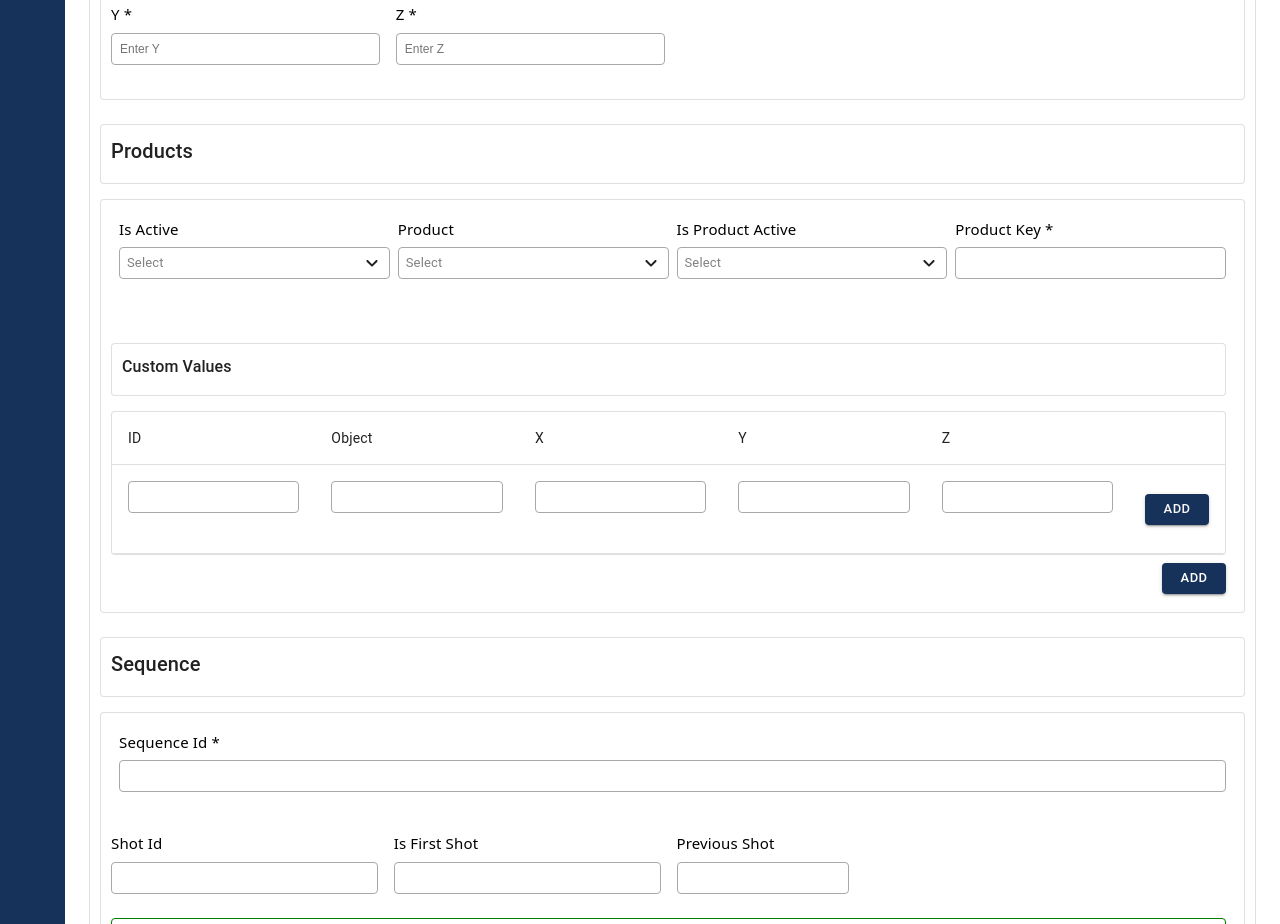
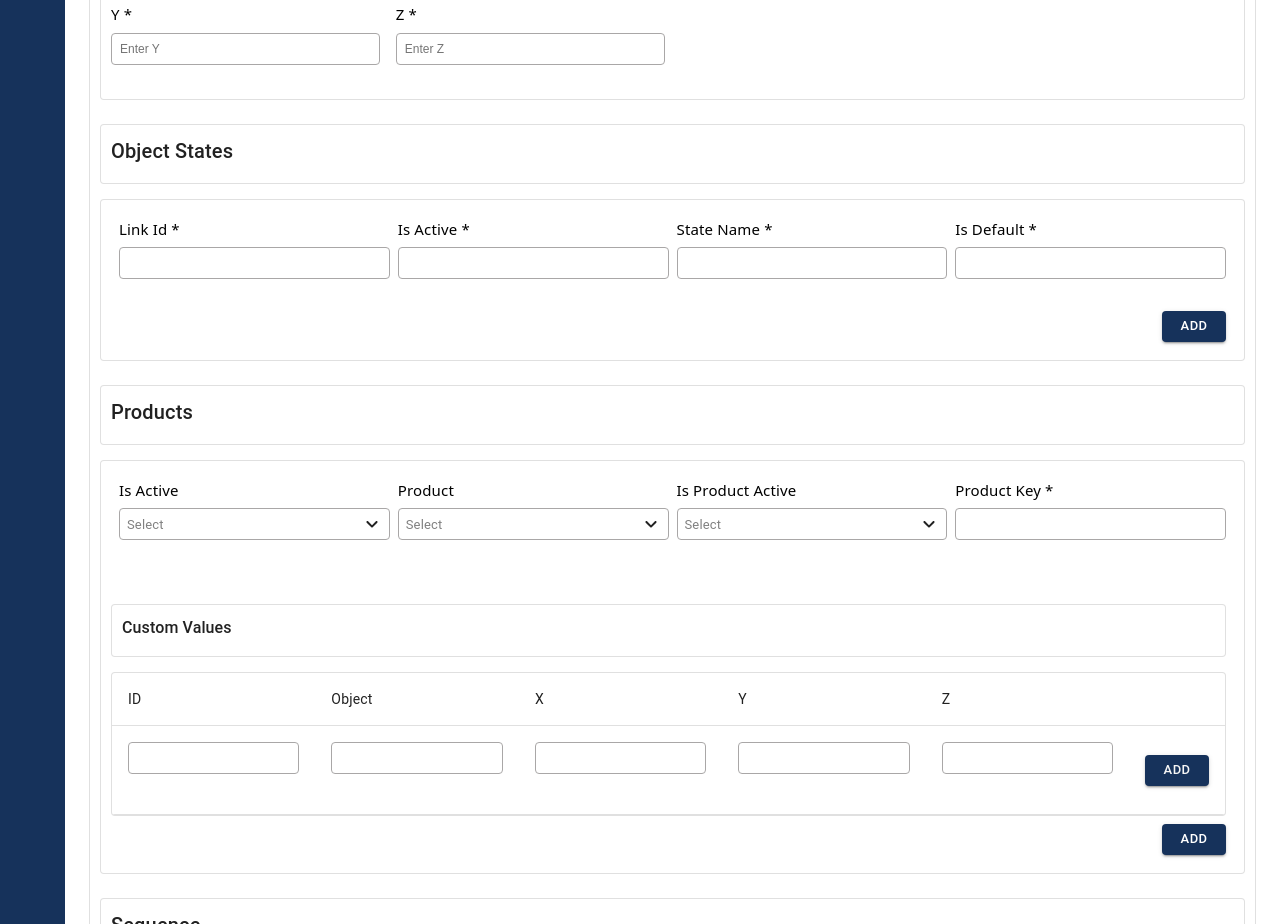
Before and after one commit to PriyanshuKherade8/3Dform, a React (Create React App) app: page /add-experience in a window 1280 px wide. Shown: the part 1440-2364 px from the top of the page. Built offline with nearby package versions, Linux system fonts and the light colour scheme.

Commit message:
feat: object states

```diff
--- a/src/Pages/Experience/ExperienceForm.js
+++ b/src/Pages/Experience/ExperienceForm.js
@@ -254,6 +254,17 @@ const ExperienceForm = () => {
     },
   ];
 
+  const initialObjectStates = [
+    {
+      link_id: "",
+      is_active: "",
+      states_list: {
+        state_name: "",
+        is_default: "",
+      },
+    },
+  ];
+
   const {
     register,
     handleSubmit,
@@ -273,6 +284,7 @@ const ExperienceForm = () => {
       products: initialProducts,
       sequences: initialSequence,
       collections: initialcollections,
+      object_states: initialObjectStates,
     },
   });
 
@@ -794,7 +806,18 @@ const ExperienceForm = () => {
     name: "collections",
   });
 
+  // field array for object states
+  const {
+    fields: ObjectStatesFields,
+    append: appendObjectStates,
+    remove: removeObjectStates,
+  } = useFieldArray({
+    control,
+    name: "object_states",
+  });
+
   // Add new row functions for both viewports and controls
+
   const addViewportRow = () => {
     appendViewport({
       viewport_name: "",
@@ -917,6 +940,17 @@ const ExperienceForm = () => {
           product_key: "",
         },
       ],
+    });
+  };
+
+  const addObjectStatesRow = () => {
+    appendObjectStates({
+      link_id: "",
+      is_active: "",
+      states_list: {
+        state_name: "",
+        is_default: "",
+      },
     });
   };
 
@@ -1956,6 +1990,108 @@ const ExperienceForm = () => {
             </CustomPaper>
           </Box>
 
+          {/* Object states */}
+          <Box mt={3}>
+            <CustomPaper variant="outlined">
+              <CustomTypographyForTitle>
+                <Typography variant="h6">Object States</Typography>
+              </CustomTypographyForTitle>
+            </CustomPaper>
+            <CustomPaper variant="outlined">
+              <Box style={{ padding: "8px", width: "100%" }}>
+                {ObjectStatesFields.map((field, index) => (
+                  <Grid container spacing={1} key={field.id}>
+                    <Grid item xs={12} md={3}>
+                      <TextField
+                        id={`object_states.${index}.link_id`}
+                        label="Link Id"
+                        defaultValue={field.link_id}
+                        isRequired={true}
+                        {...register(`object_states.${index}.link_id`)}
+                        errors={errors}
+                      />
+                    </Grid>
+
+                    <Grid item xs={12} md={3}>
+                      <TextField
+                        id={`object_states.${index}.is_active`}
+                        label="Is Active"
+                        defaultValue={field.is_active}
+                        isRequired={true}
+                        {...register(`object_states.${index}.is_active`)}
+                        errors={errors}
+                      />
+                    </Grid>
+
+                    <Grid item xs={12} md={3}>
+                      <TextField
+                        id={`object_states.${index}.states_list.state_name`}
+                        label="State Name"
+                        defaultValue={field.states_list.state_name}
+                        isRequired={true}
+                        {...register(
+                          `object_states.${index}.states_list.state_name`
+                        )}
+                        errors={errors}
+                      />
+                    </Grid>
+
+                    <Grid item xs={12} md={3}>
+                      <TextField
+                        id={`object_states.${index}.states_list.is_default`}
+                        label="Is Default"
+                        defaultValue={field.states_list.is_default}
+                        isRequired={true}
+                        {...register(
+                          `object_states.${index}.states_list.is_default`
+                        )}
+                        errors={errors}
+                      />
+                    </Grid>
+
+                    {/* Add/Remove Buttons aligned to the right */}
+                    <Grid item xs={12}>
+                      <Grid container justifyContent="flex-end" spacing={2}>
+                        {/* Remove Button - Only show if there's more than one row */}
+                        {ObjectStatesFields.length !== 1 && (
+                          <Grid item>
+                            <Button
+                              type="button"
+                              variant="outlined"
+                              size="small"
+                              onClick={() => removeObjectStates(index)}
+                              style={{
+                                backgroundColor: DeleteColor,
+                                color: TextColor,
+                              }}
+                            >
+                              Remove
+                            </Button>
+                          </Grid>
+                        )}
+
+                        {/* Add Button only on the last row */}
+                        {ObjectStatesFields.length - 1 === index && (
+                          <Grid item>
+                            <Button
+                              type="button"
+                              variant="contained"
+                              onClick={addObjectStatesRow}
+                              size="small"
+                              style={{ backgroundColor: PrimaryColor }}
+                            >
+                              Add
+                            </Button>
+                          </Grid>
+                        )}
+                      </Grid>
+                    </Grid>
+                  </Grid>
+                ))}
+              </Box>
+            </CustomPaper>
+          </Box>
+
           {/* Products Control */}
           <Box mt={3}>
             <CustomPaper variant="outlined">
```
